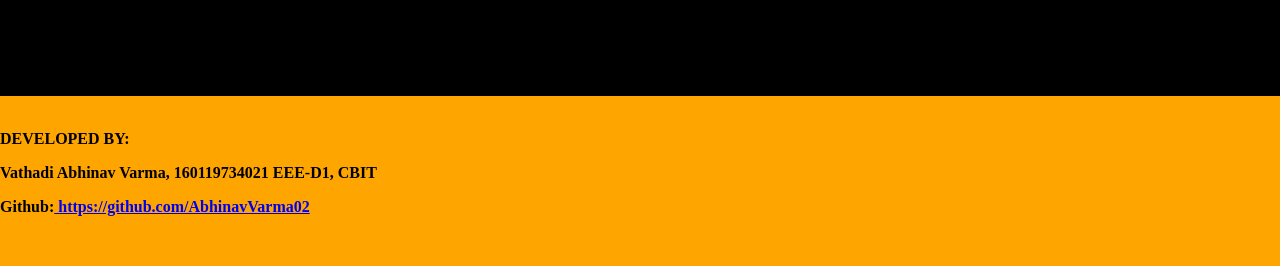
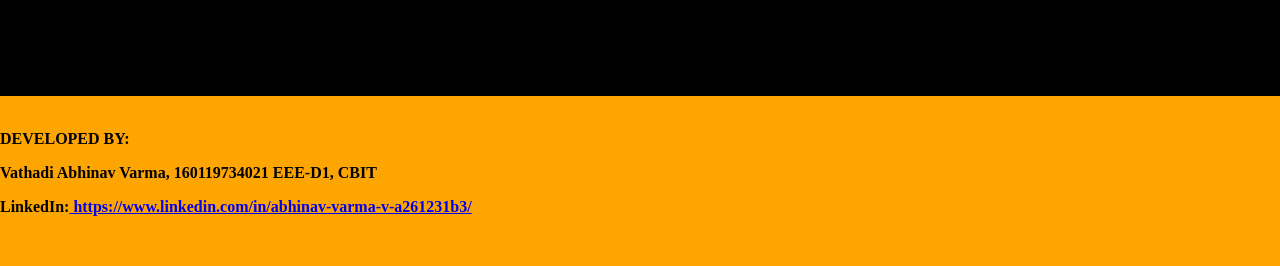
Before and after one commit to AbhinavVarma02/CBIT_EEE_CampusPlacement_Prediction, a Flask app: page / in a window 1280 px wide. Shown: the part 534-800 px from the top of the page. Run offline with Flask 2, Linux system fonts and the light colour scheme; parts of the project's set-up code (start-up, migrations or seed data) failed here and were passed over.

Commit message:
Update placementanalysis.html

```diff
--- a/templates/placementanalysis.html
+++ b/templates/placementanalysis.html
@@ -120,7 +120,7 @@
     <p><b> DEVELOPED BY:</b></p>
     <div>
       <p><b> Vathadi Abhinav Varma, 160119734021 EEE-D1, CBIT</b></p>
-      <p><b> Github:<a href="https://github.com/AbhinavVarma02"> https://github.com/AbhinavVarma02</b></a>
+      <p><b> LinkedIn:<a href="https://www.linkedin.com/in/abhinav-varma-v-a261231b3/"> https://www.linkedin.com/in/abhinav-varma-v-a261231b3/</b></a>
 
 </footer>
 
```
